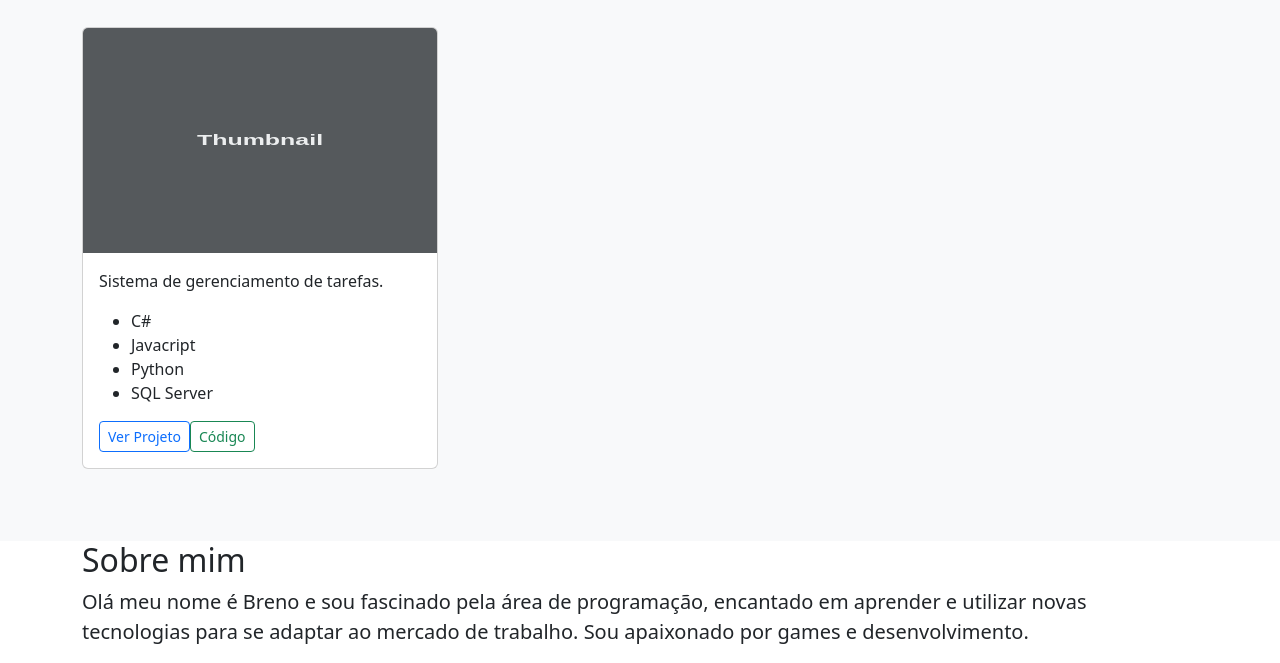
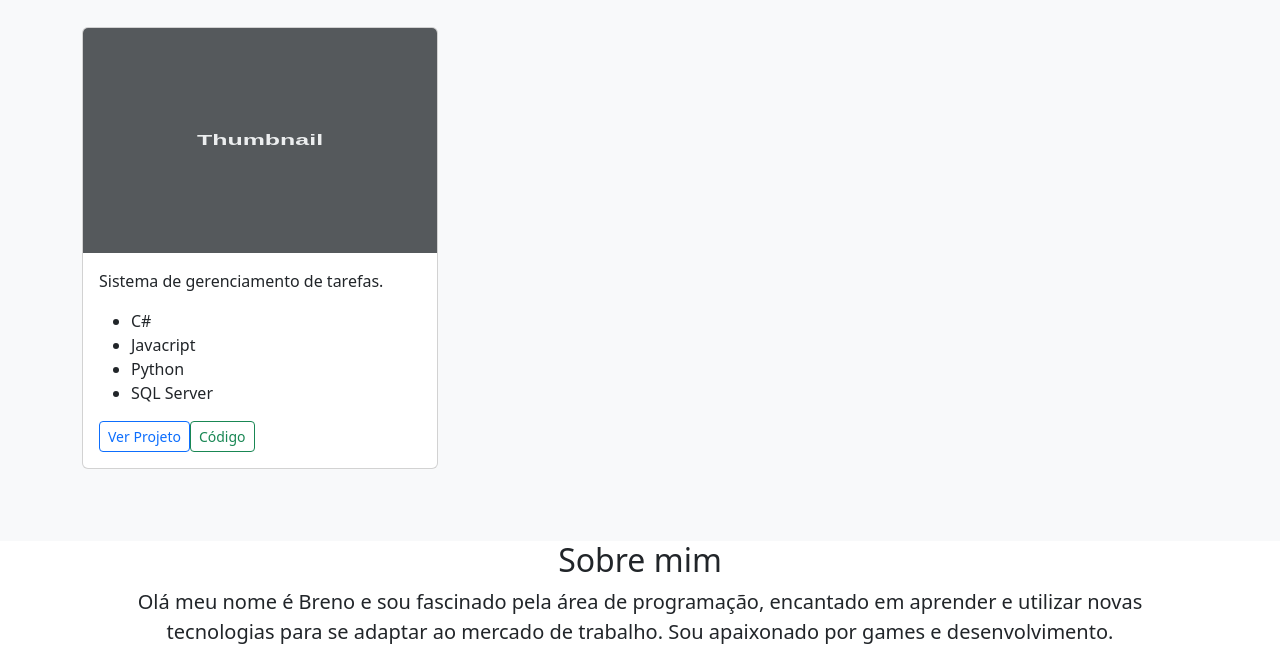
Before and after one commit to BrenoFar/My-portfolio, a plain HTML site: page index.html in a window 1280 px wide. Shown: the part 565-1228 px from the top of the page. Drawn offline with nearby package versions, Linux system fonts and the light colour scheme.

Commit message:
adicionando seção

```diff
--- a/index.html
+++ b/index.html
@@ -77,11 +77,13 @@
       </div>
 
       <!--About me-->
-      <section class="jumbotron text-center"></section>
-      <div class="container">
-        <h2 class="jumbotron heading">Sobre mim</h2>
-        <p class="lead">Olá meu nome é Breno e sou fascinado pela área de programação, encantado em aprender e utilizar novas tecnologias para se adaptar ao mercado de trabalho. Sou apaixonado por games e desenvolvimento.
-        </p>
-      </div>
+      <section class="jumbotron text-center">
+        <div class="container">
+            <h2 class="jumbotron heading">Sobre mim</h2>
+            <p class="lead">Olá meu nome é Breno e sou fascinado pela área de programação, encantado em aprender e utilizar novas tecnologias para se adaptar ao mercado de trabalho. Sou apaixonado por games e desenvolvimento.
+            </p>
+          </div>
+      </section>
+
 </body>
 </html>
```
